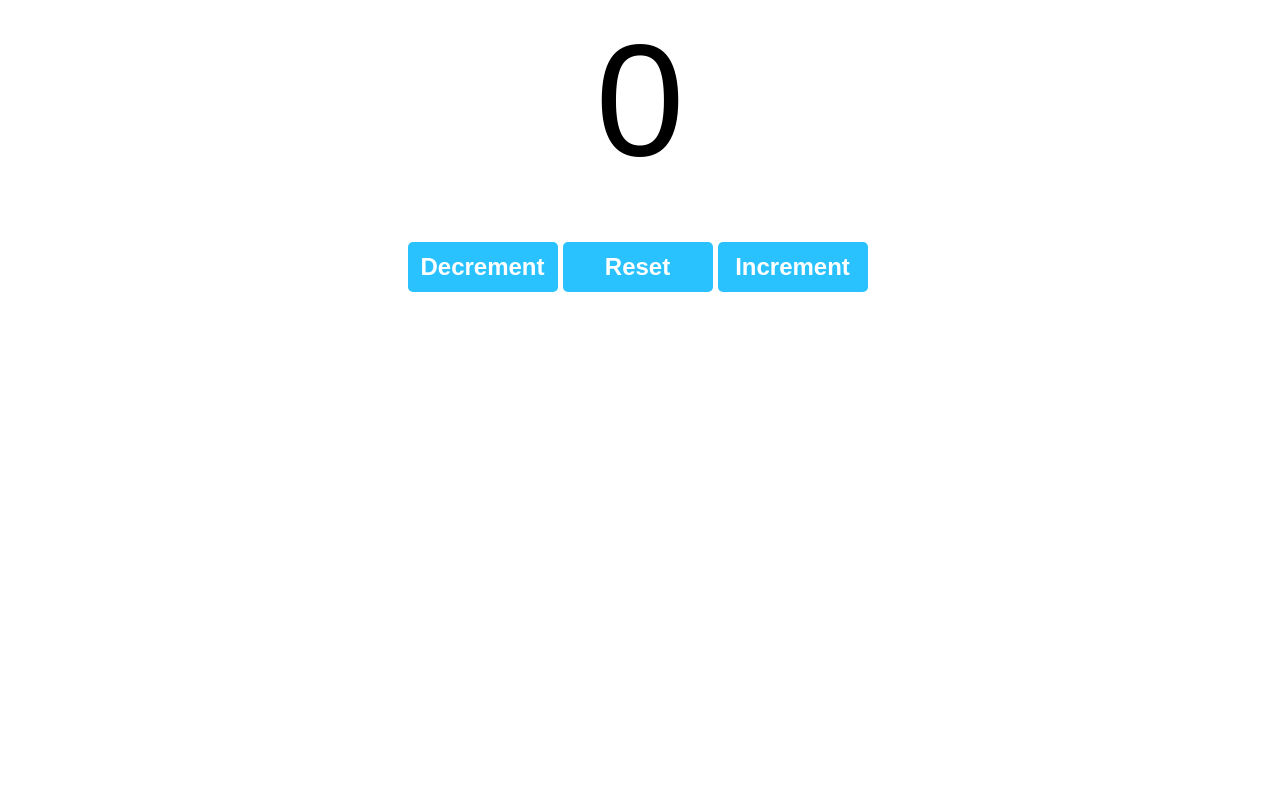
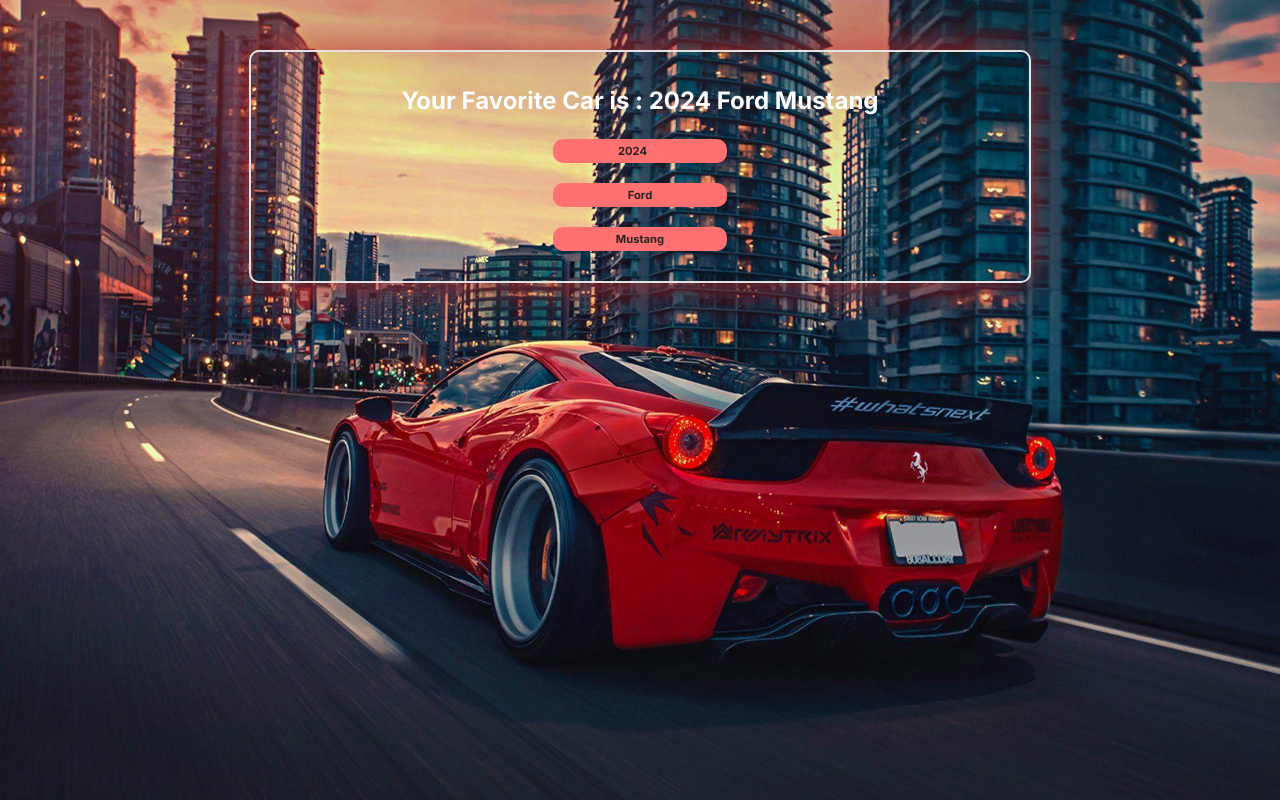
Before and after one commit to loneMatterAT/ReactJS-Fundamental-Series, a React (Vite) app: page / in a window 1280 px wide. Built offline with nearby package versions, Linux system fonts and the light colour scheme.

Commit message:
This is my 13th Series of React Fundamentals of using Updating useState Object.

```diff
--- /dev/null
+++ b/src/13 - React Updating useState Object/MyComponent.jsx
@@ -0,0 +1,47 @@
+// Importimg useState hook from react
+import React, { useState } from 'react';
+
+function MyComponent() {
+
+  // Creating a variable of array destructuring in useState initial object
+  const [car, setCar] = useState({year: 2024,
+                                  make: "Ford",
+                                  model: "Mustang"});
+  // Function for changing the property of object using onChange() method
+  // Function to handle year change
+  function handleYearChange(event) { // event object parameter gives us to use onChange() event handler
+    // We use spread operator ... when we update the state of the car, we are going to create a new object, ...spread all the current poperty of the car and add a year.
+    // After using the spread operator ...
+    // ex. setCar({year: 2024, make: "Ford", model: "Mustang", year: 2025});
+    // c represents the 'car' th previous state of car, not the current state
+    setCar(c => ({...c, year: event.target.value}));
+  }
+
+  // Function to handle make change
+  function handleMakeChange(event) {
+
+    setCar(c => ({...c, make: event.target.value}));
+
+  }
+
+  // Function to handle model change
+  function handleModelChange(event) {
+
+    setCar(c => ({...c, model: event.target.value}));
+  }
+
+
+  return(
+    <>
+          <div className="car-container">
+            <p className="fav-car">Your Favorite Car is : {car.year} {car.make} {car.model}</p>
+
+            <input className="car-year" type="number" value={car.year} onChange={handleYearChange}/><br/>
+            <input className="car-make" type="text" value={car.make} onChange={handleMakeChange}/><br/>
+            <input className="car-model" type="text" value={car.model} onChange={handleModelChange}/><br/>
+          </div>
+    </>
+  );
+}
+
+export default MyComponent
--- a/src/index.css
+++ b/src/index.css
@@ -547,4 +547,84 @@
   font-size: 15px;
 }
 
-/* 12 - ReactJS Updater Function CSS */
+/* 13 - ReactJS Updating useState Object CSS */
+body {
+  font-family: cursive, "Inter", "Roboto", sans-serif;
+  background-image: url('assets/13\ -\ React\ Updating\ useState\ Object\ Pics/car-bg.jpg'); /* Set the bg image using url() function */
+}
+
+.car-container {
+  display: flex;
+  flex-direction: column;
+  align-items: center;
+  max-width: 60%;
+  margin: auto;
+  margin-top: 50px;
+  border: 2px solid hsl(0, 0%, 89%);
+  border-radius: 10px;
+  padding: 10px 10px;
+
+  animation-name: glow;
+  animation-duration: 10s;
+}
+
+.car-container:hover {
+  /*Animation property within the container box*/
+  animation-name: glow; /*changing the color of an element/box*/
+
+  /*Animation duration property*/
+  animation-duration: 5s;
+
+  /* Set the changing color into infinite */
+  animation-iteration-count: infinite;
+
+  /* Transition for smooth animation of changing colors */
+  transition: animation-iteration-count 0.25s ease-in-out;
+}
+
+@keyframes glow {
+  /* values  (1)horizontal offset  (2)vertical offset (3)blur offset (4)color*/
+  50%{box-shadow: 0px 0px 50px hsl(0, 65%, 45%) ;}
+}
+
+.fav-car {
+  font-size: 1.5rem;
+  font-weight: bold;
+  color: hsl(0, 0%, 100%);
+}
+
+.car-year {
+  border: none;
+  border-radius: 10px;
+  text-align: center;
+  padding: 5px;
+  font-family: cursive, "Inter", "Roboto", sans-serif;
+  font-size: 0.7rem;
+  font-weight: bold;
+  color: hsl(0, 0%, 14%);
+  background-color: hsl(0, 100%, 72%);
+}
+
+.car-make {
+  border: none;
+  border-radius: 10px;
+  text-align: center;
+  padding: 5px;
+  font-family: cursive, "Inter", "Roboto", sans-serif;
+  font-size: 0.7rem;
+  font-weight: bold;
+  color: hsl(0, 0%, 14%);
+  background-color: hsl(0, 100%, 72%);
+}
+
+.car-model {
+  border: none;
+  border-radius: 10px;
+  text-align: center;
+  padding: 5px;
+  font-family: cursive, "Inter", "Roboto", sans-serif;
+  font-size: 0.7rem;
+  font-weight: bold;
+  color: hsl(0, 0%, 14%);
+  background-color: hsl(0, 100%, 72%);
+}
```
Also changed, not shown: src/01 - React Introduction/App.jsx (+11 -2 lines), src/assets/13 - React Updating useState Object Pics/car-bg.jpg (added).
